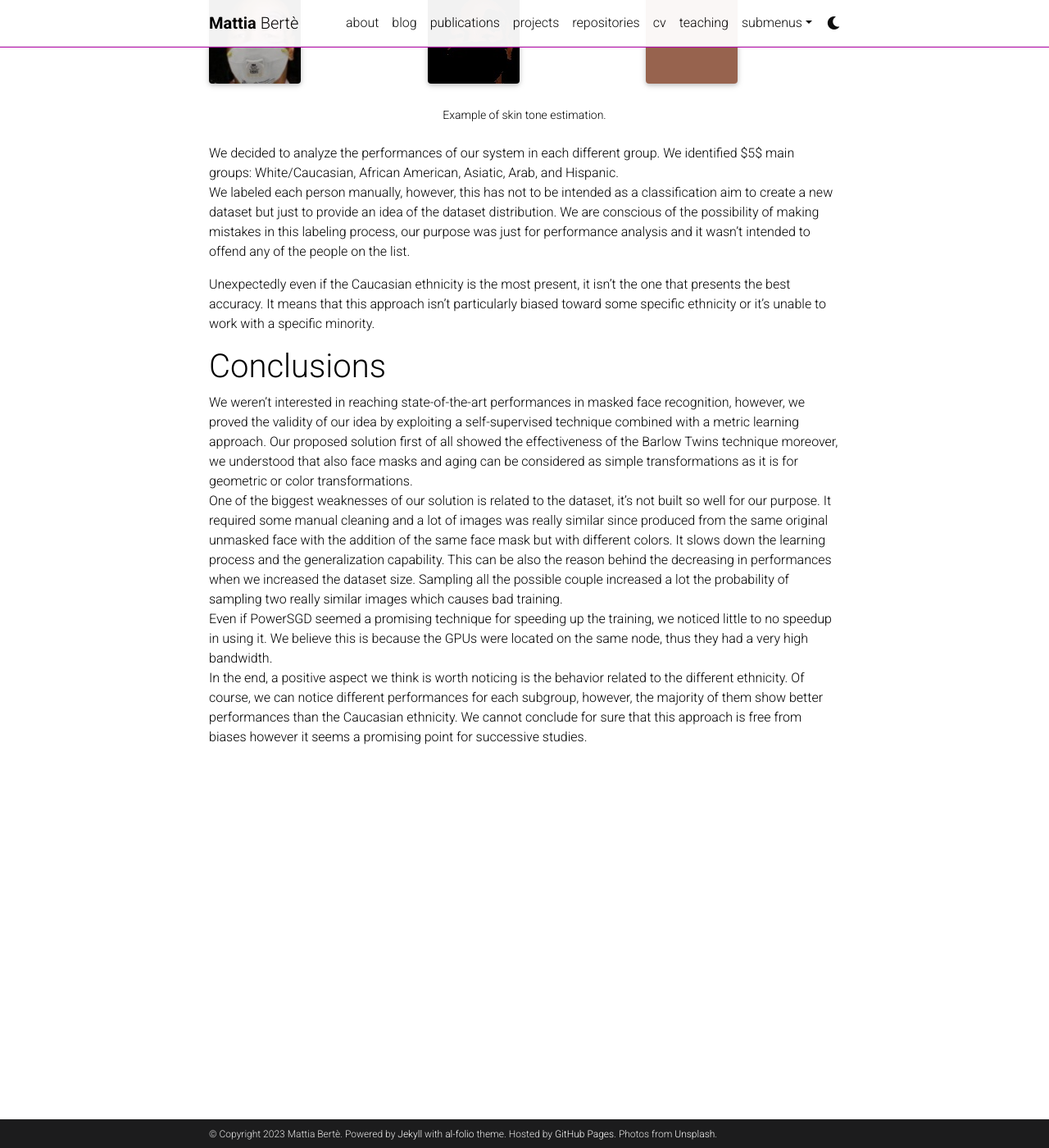
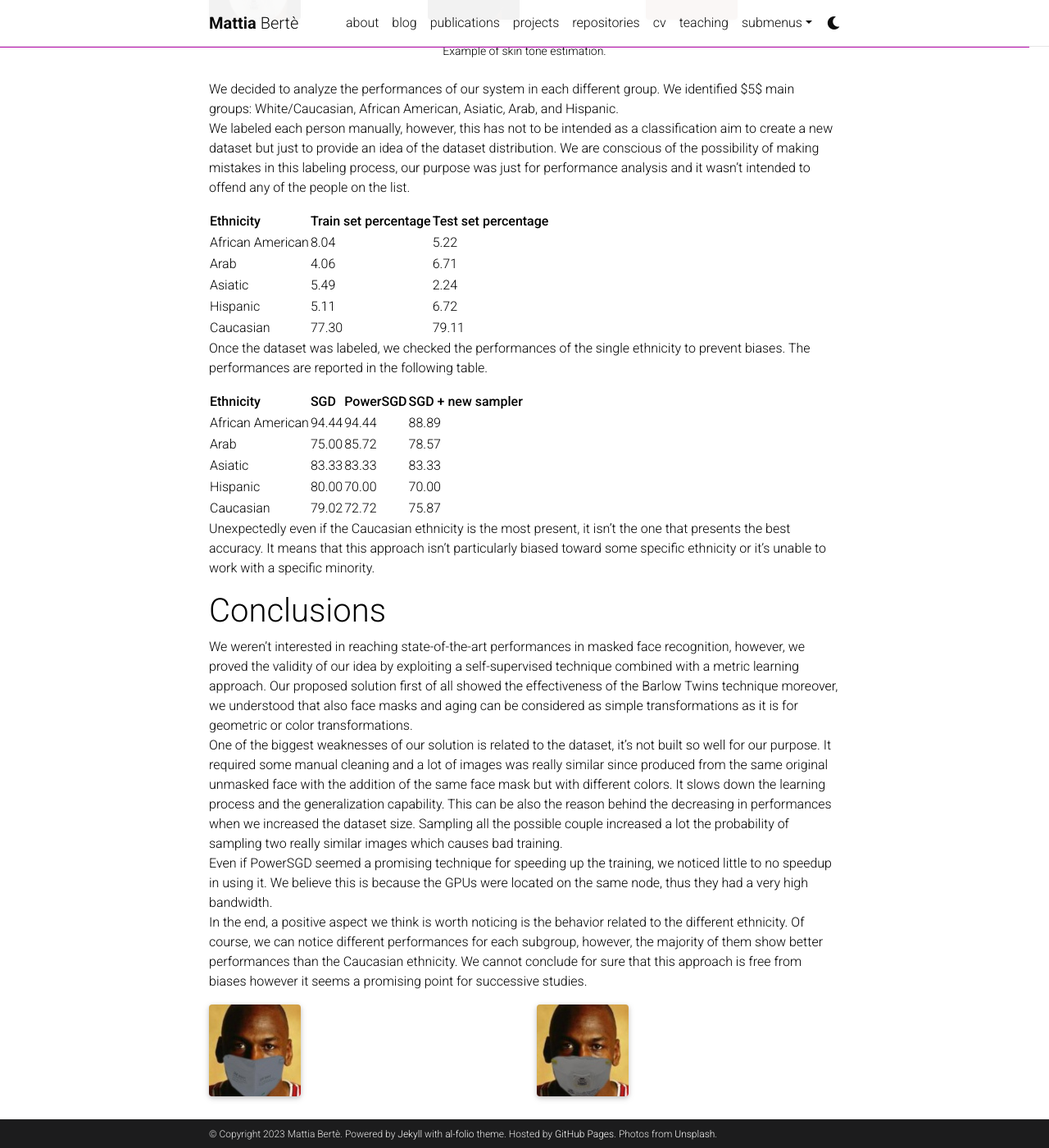
Before and after one commit to TiaBerte/TiaBerte.github.io, a Jekyll site: the page built from _projects/masked-face.md, in a window 1280 px wide and 1400 px high, scrolled down 4171 px. Shown: the whole window at 82% size. Built offline with Jekyll 4.4.1, drawn with Linux system fonts in a browser that asks for light colours; full-size pictures stand in for the smaller copies a plugin makes; comment, search, counter and statistics services are not loaded; a style sheet for code colours, icons or effects is not loaded; some of the changed text lies outside the part shown.

Commit message:
masked face

```diff
--- a/_projects/masked-face.md
+++ b/_projects/masked-face.md
@@ -7,7 +7,7 @@
 category: work
 ---
 
-# Project Description
+# Project description
 When Covid-19 appeared, the most immediate defensive tool for contrasting the spread was the use of face-mask. However this introduction made more evident one of the weaknesses of our facial recognition systems, they indeed were unable to correctly classify/recognize the identity of a person wearing a face mask. We tried to overcome this problem proposing a solution applicable to the standard systems made by a convolutional neural network as feature extractor plus a final classifier such as SVM or $$k$$-NN. Our method exploits the Barlow Twins technique for learning the invariance to the presence of the face mask. We used MLFW dataset, a new synthetic dataset created starting from CALF, so our network not only learned the invariance to the face mask but also to the age. Our results aren't comparable to state-of-the-art systems however seem promising for successive studies.
 The code can be found on [GitHub](https://github.com/TiaBerte/masked-face).
 
@@ -75,9 +75,6 @@
         {% include figure.html path="assets/img/Roseanne_Barr_0004_0000.jpg" title="example image" class="img-fluid rounded z-depth-1" %}
     </div>
 </div>
-<div class="caption">
-    Caption photos easily. On the left, a road goes through a tunnel. Middle, leaves artistically fall in a hipster photoshoot. Right, in another hipster photoshoot, a lumberjack grasps a handful of pine needles.
-</div>
 <div class="row">
     <div class="col-sm mt-2 mt-md-0">
         {% include figure.html path="assets/img/Tatiana_Panova_0004_0000.jpg" title="example image" class="img-fluid rounded z-depth-1" %}
@@ -101,6 +98,7 @@
 Since SGD presented the best results, we tried to exploit at most all the images at our disposal. Instead of sampling only 2 images for each celebrities, we sampled all $$n/2$$ couples for each identity where $$n$$ is the number of image for that id. Doing so the number of couples for each epochs almost doubled.
 In Table are presented the results of our experiments.
 
+|---------------+------------|
 | **Technique** | **Accuracy** |
 | --- | --- |
 | SGD | 79.72 |
@@ -135,6 +133,25 @@
 We decided to analyze the performances of our system in each different group. We identified $5$ main groups: White/Caucasian, African American, Asiatic, Arab, and Hispanic.
 We labeled each person manually, however, this has not to be intended as a classification aim to create a new dataset but just to provide an idea of the dataset distribution. We are conscious of the possibility of making mistakes in this labeling process, our purpose was just for performance analysis and it wasn't intended to offend any of the people on the list.
 
+|---------------+---------------+-------------|
+| **Ethnicity** | **Train set percentage** | **Test set percentage**|
+| --- | --- | --- |
+| African American | 8.04 | 5.22 |
+| Arab | 4.06 | 6.71 |
+| Asiatic | 5.49 | 2.24 |
+| Hispanic | 5.11 | 6.72 |
+| Caucasian | 77.30 | 79.11 |
+
+Once the dataset was labeled, we checked the performances of the single ethnicity to prevent biases. The performances are reported in the following table.
+
+|---------------+--------+-------+-------------|
+| **Ethnicity** | **SGD**| **PowerSGD** | **SGD + new sampler** |
+| --- | --- | --- | --- |
+| African American | 94.44 | 94.44 | 88.89 |
+| Arab | 75.00 | 85.72 | 78.57 |
+| Asiatic | 83.33 | 83.33 | 83.33 |
+| Hispanic | 80.00 | 70.00 | 70.00 |
+| Caucasian | 79.02 | 72.72 | 75.87 |
 
 
 Unexpectedly even if the Caucasian ethnicity is the most present, it isn't the one that presents the best accuracy. It means that this approach isn't particularly biased toward some specific ethnicity or it's unable to work with a specific minority.
@@ -144,3 +161,15 @@
 One of the biggest weaknesses of our solution is related to the dataset, it's not built so well for our purpose. It required some manual cleaning and a lot of images was really similar since produced from the same original unmasked face with the addition of the same face mask but with different colors. It slows down the learning process and the generalization capability. This can be also the reason behind the decreasing in performances when we increased the dataset size. Sampling all the possible couple increased a lot the probability of sampling two really similar images which causes bad training.
 Even if PowerSGD seemed a promising technique for speeding up the training, we noticed little to no speedup in using it. We believe this is because the GPUs were located on the same node, thus they had a very high bandwidth.
 In the end, a positive aspect we think is worth noticing is the behavior related to the different ethnicity. Of course, we can notice different performances for each subgroup, however, the majority of them show better performances than the Caucasian ethnicity. We cannot conclude for sure that this approach is free from biases however it seems a promising point for successive studies.
+
+<div class="row">
+    <div class="col-sm mt-2 mt-md-0">
+        {% include figure.html path="assets/img/Michael_Jordan_0001_0000.jpg" title="example image" class="img-fluid rounded z-depth-1" %}
+    </div>
+    <div class="col-sm mt-2 mt-md-0">
+        {% include figure.html path="assets/img/Michael_Jordan_0001_0003.jpg" title="example image" class="img-fluid rounded z-depth-1" %}
+    </div>
+</div>
+<div class="caption">
+    Example of low-quality images.
+</div>
```
Also changed, not shown: _projects/rl-for-dfl.md (+2 -2 lines).
